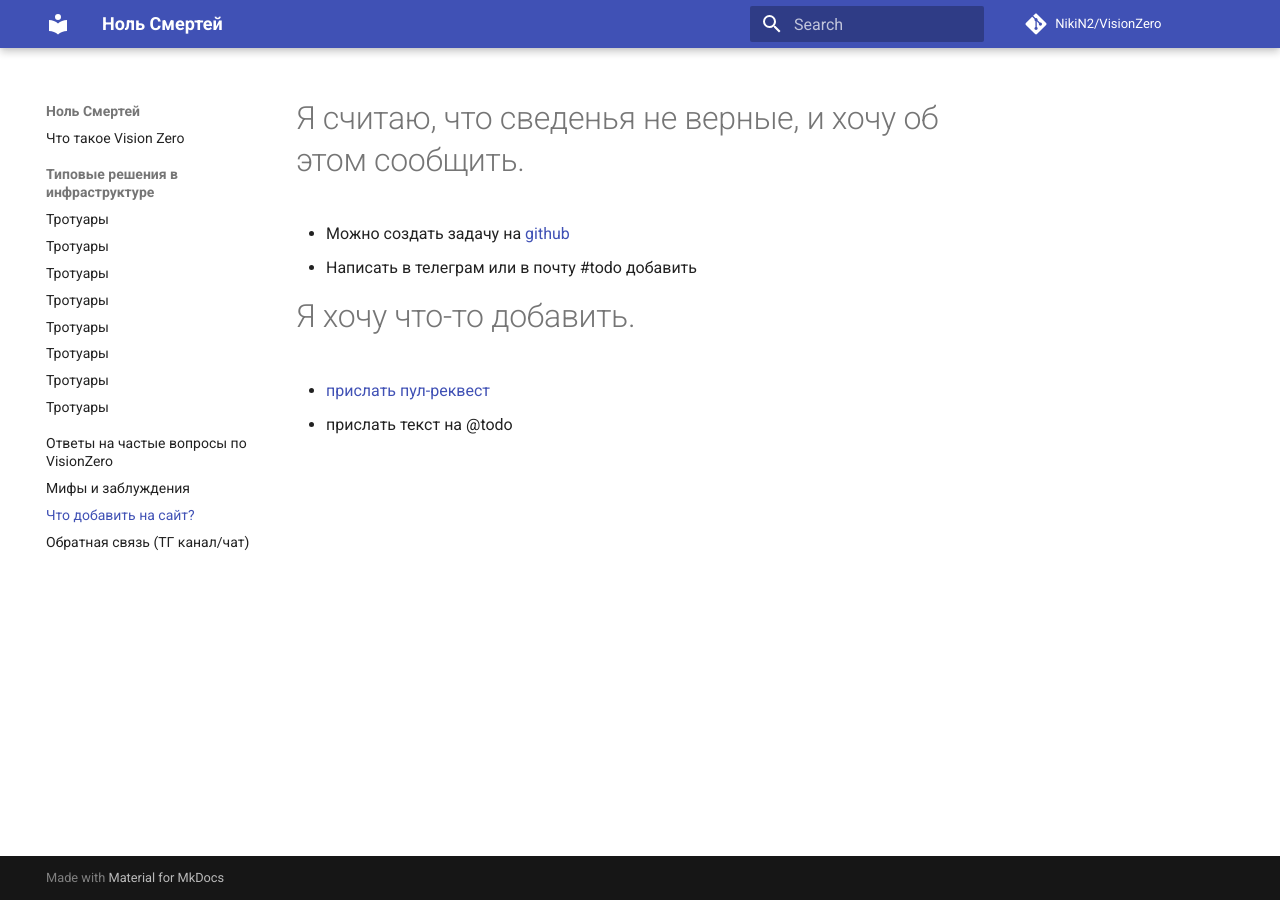
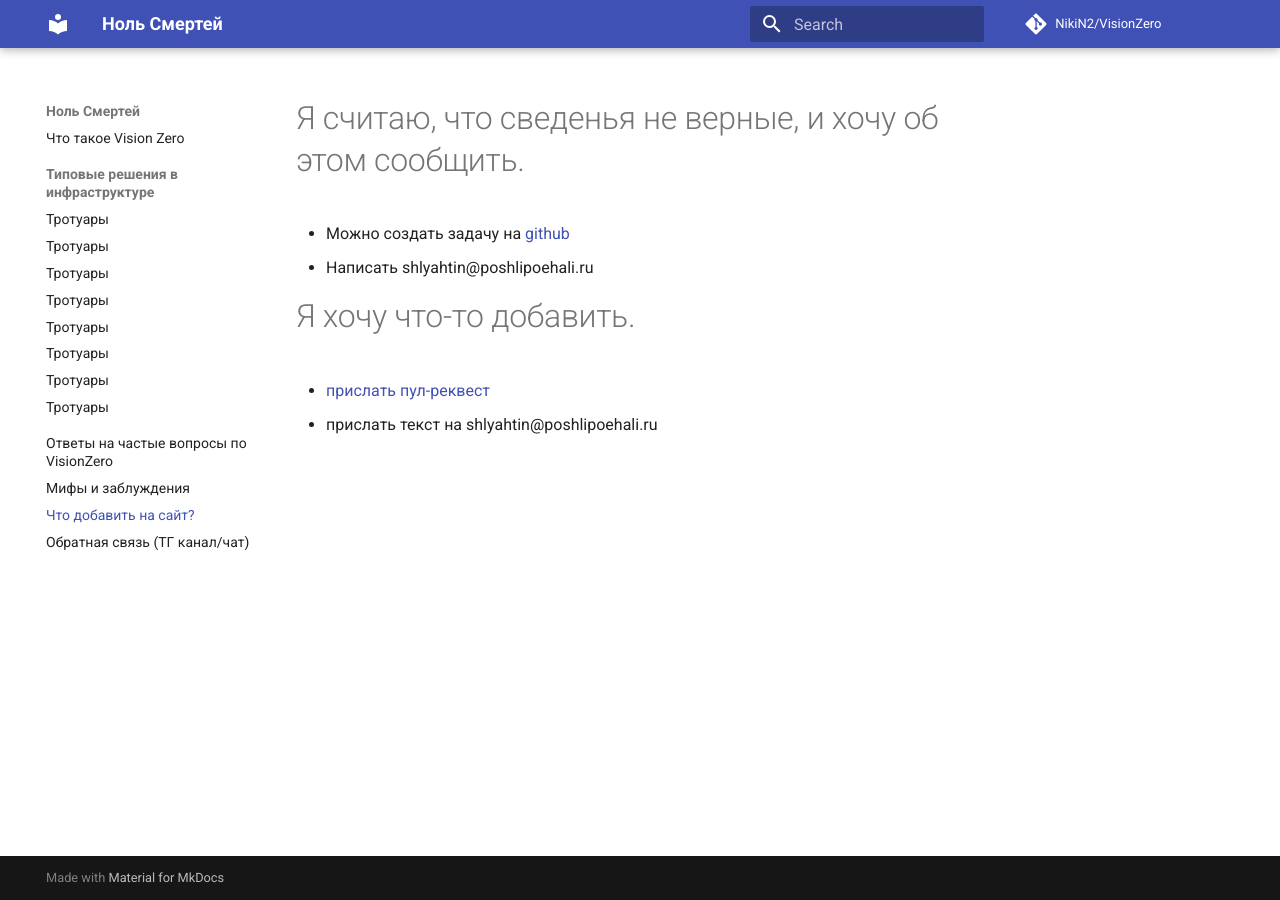
Before and after one commit to NikiN2/VisionZero, an MkDocs documentation site: the page built from docs/CONTRIBUTING.md, in a window 1280 px wide. Built offline with MkDocs 1.6.1 and Material for MkDocs 9.7.7, drawn with Linux system fonts in a browser that asks for light colours; comment, search, counter and statistics services are not loaded.

Commit message:
gh actions

```diff
--- a/docs/CONTRIBUTING.md
+++ b/docs/CONTRIBUTING.md
@@ -1,7 +1,7 @@
 # Я считаю, что сведенья не верные, и хочу об этом сообщить.
 - Можно создать задачу на [github](https://github.com/NikiN2/VisionZero/issues)
-- Написать в телеграм или в почту #todo добавить
+- Написать shlyahtin@poshlipoehali.ru
 
 # Я хочу что-то добавить.
 - [прислать пул-реквест](https://techrocks.ru/2020/02/09/first-pull-request-on-github/)
-- прислать текст на @todo
+- прислать текст на shlyahtin@poshlipoehali.ru
```
Also changed, not shown: 1 other file.
